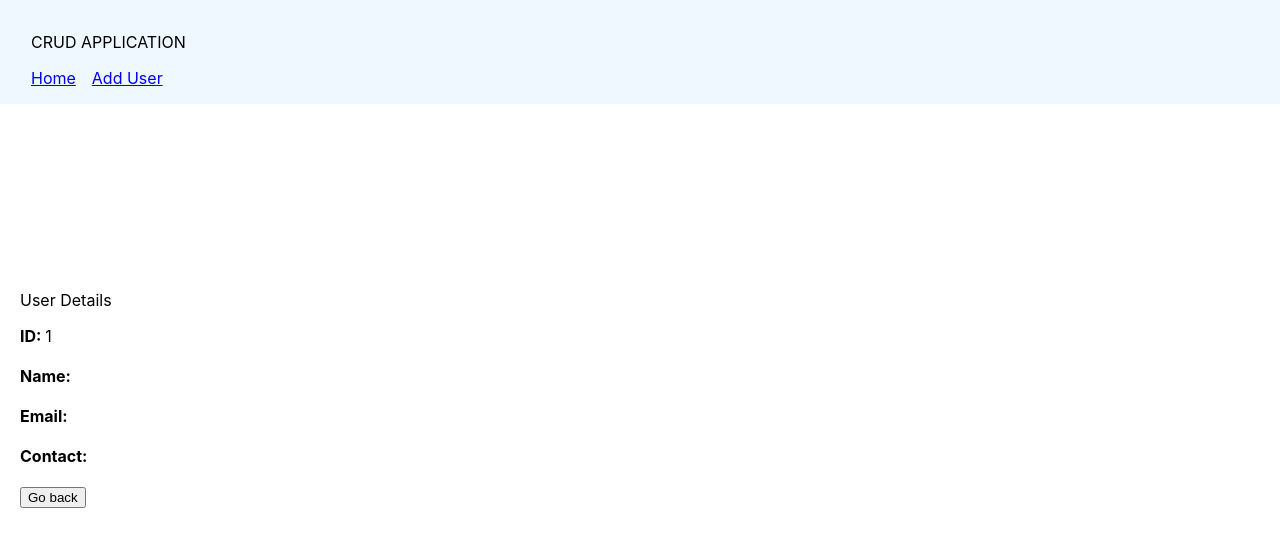
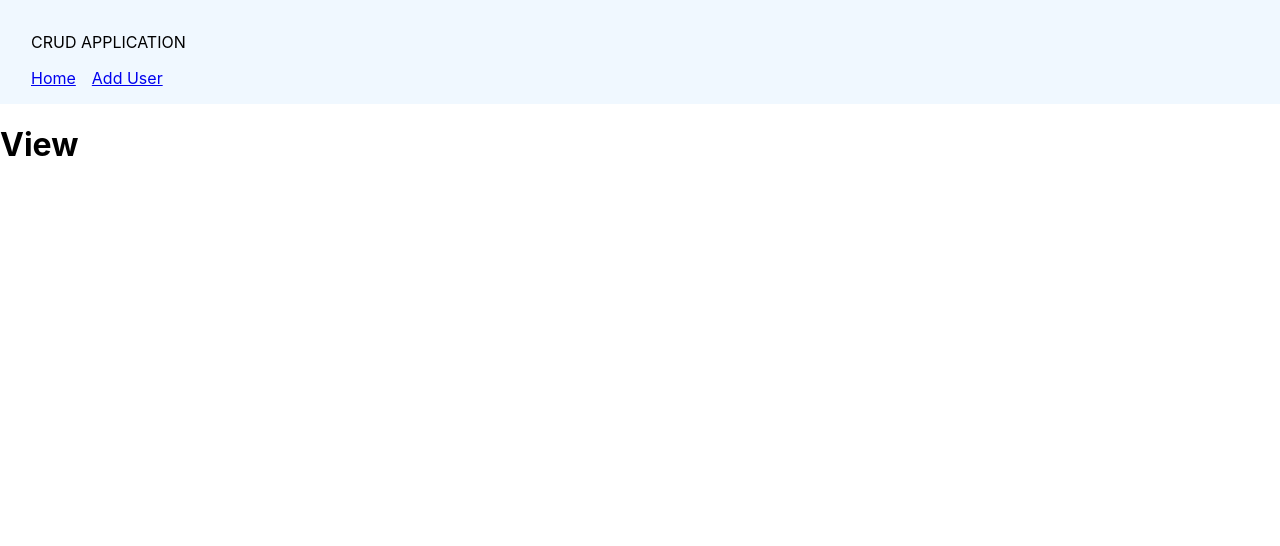
Before and after one commit to SaumyaGaur0705/CRUD_NodeJs_ExpressJs, a React (Create React App) app in the folder frontend/: page /view/1 in a window 1280 px wide. Shown: the top 546 px of the page. Built offline with nearby package versions, Linux system fonts and the light colour scheme; no server answers.

Commit message:
Revert "View functionality added and Unique id patch in creating user"
This reverts commit 7f162fef50bb3ecf060e806ec92ec8458a2f6b4c.

```diff
--- a/frontend/src/pages/View.js
+++ b/frontend/src/pages/View.js
@@ -1,49 +1,10 @@
-import React, { useEffect, useState } from 'react'
-import { useParams,Link } from 'react-router-dom';
-import axios from "axios";
+import React from 'react'
 
 const View = () => {
-    const [user,setUser]=useState(null);
-const {id}=useParams();
-
-useEffect(()=>{
-    if(id){
-        getSingleUser(id);
-    }
-},[id]);
-
-const getSingleUser=async (id)=> {
-    const res=await axios.get(`http://localhost:5000/user/${id}`);
-    if(res.status===200){
-        setUser({...res.data[0]});
-    }
-};
-
   return (
-    <div style={{marginTop: "150px", padding:"20px"}}>
-
-        <p>User Details</p>
-        <div>
-            <strong>ID: </strong>
-            <span>{id}</span>
-            <br/>
-            <br/>
-            <strong>Name: </strong>
-            <span>{user && user.name}</span>
-            <br/>
-            <br/>
-            <strong>Email: </strong>
-            <span>{user && user.email}</span>
-            <br/>
-            <br/>
-            <strong>Contact: </strong>
-            <span>{user && user.contact}</span>
-            <br/>
-            <br/>
-            <Link to="/"><button>Go back</button></Link>
-        </div>
+    <div>
+        <h1>View</h1>
     </div>
-
   )
 }
 
```
Also changed, not shown: 1 other file (tests, documents, lock files or other folders).
